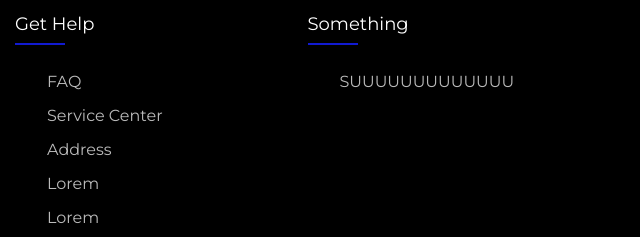
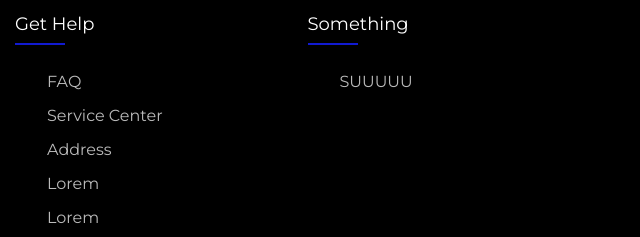
Before and after one commit to BintangKurniawan/testing-for-mobile, a plain HTML site: page index.html in a window 1280 px wide. Shown: the part 6711-6948 px from the top of the page, 640-1280 px from the left. Drawn offline with nearby package versions, Linux system fonts and the light colour scheme.

Commit message:
Update index.html

```diff
--- a/index.html
+++ b/index.html
@@ -433,7 +433,7 @@
           <div class="footer-col">
             <h4>Something</h4>
             <ul>
-              <li><a href="#">SUUUUUUUUUUUUU</a></li>
+              <li><a href="#">SUUUUU</a></li>
             </ul>
           </div>
         </div>
```
